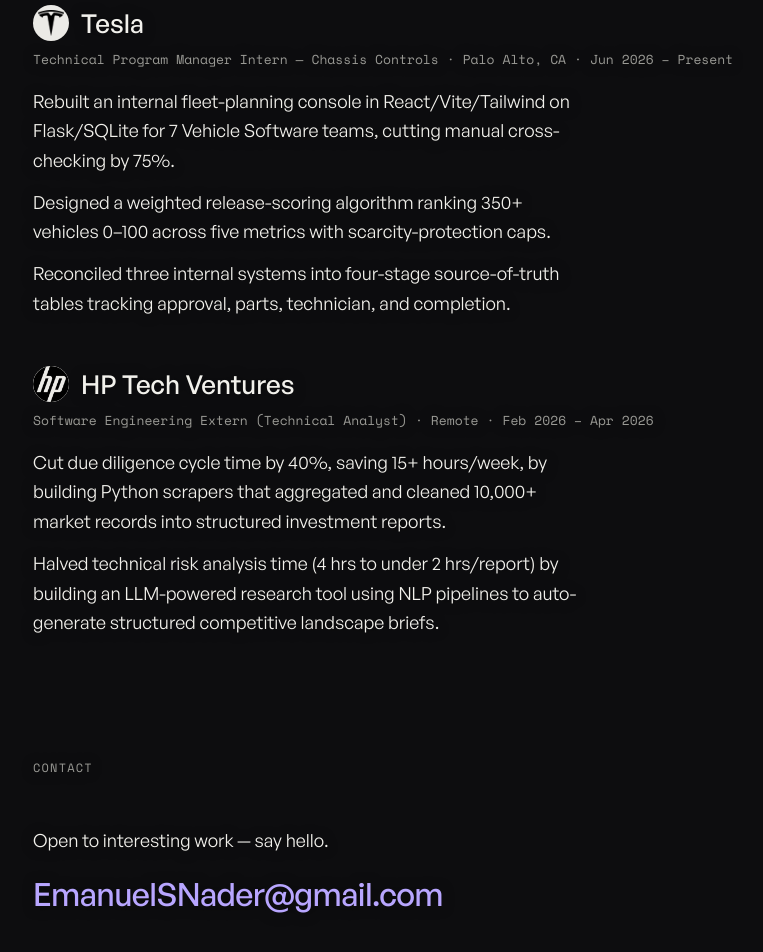
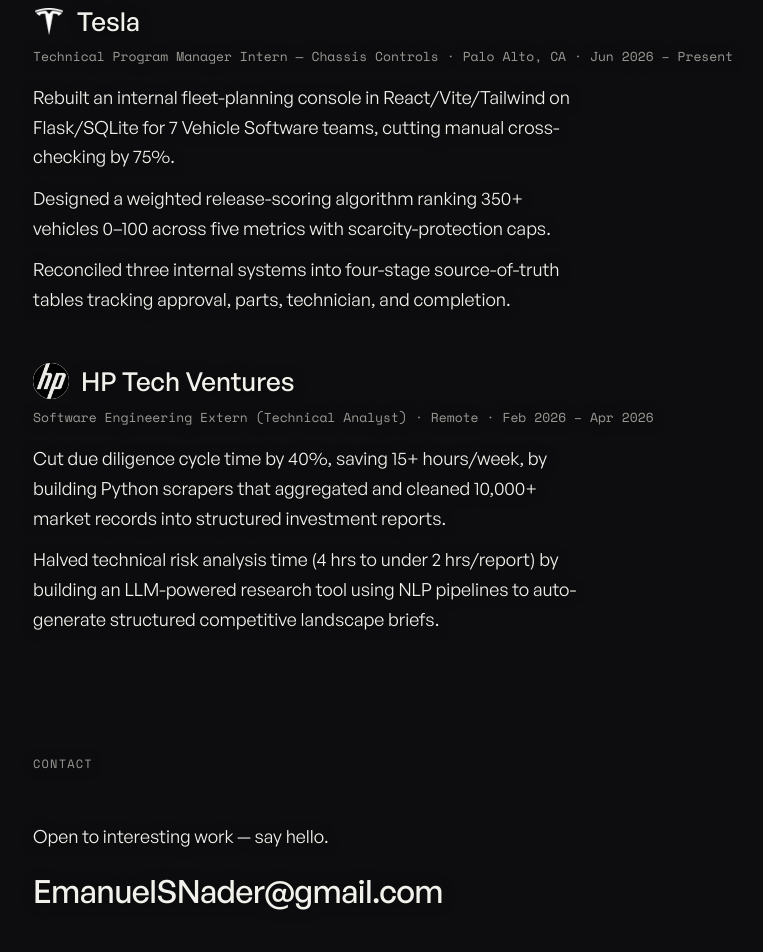
Before and after one commit to EmanuelNader/portfolio, a Next.js app: page / in a window 1280 px wide. Shown: the part 1358-2310 px from the top of the page, without its empty margins (251-1014 px from the left). Built offline with nearby package versions, Linux system fonts and the light colour scheme.

Commit message:
Polish experience logos and contact email color.

```diff
--- a/app/globals.css
+++ b/app/globals.css
@@ -177,22 +177,32 @@ ul {
 .experience-logo-wrap {
   display: grid;
   place-items: center;
+  width: 32px;
+  height: 32px;
+  flex-shrink: 0;
+}
+
+.experience-logo {
+  width: 28px;
+  height: 28px;
+  object-fit: contain;
+  display: block;
+}
+
+/* Black Tesla PNG → white on the dark page (no tile behind it). */
+.experience-logo[alt="Tesla"] {
+  filter: invert(1);
+}
+
+/* HP keeps the light circular tile so the black mark reads cleanly. */
+.experience-logo-wrap:has(.experience-logo[alt="HP"]) {
   width: 36px;
   height: 36px;
-  flex-shrink: 0;
   border-radius: 50%;
   background: #ebeae6;
   overflow: hidden;
 }
 
-.experience-logo {
-  width: 72%;
-  height: 72%;
-  object-fit: contain;
-  display: block;
-}
-
-/* HP mark is already a filled circle — let it fill the tile (no inner square). */
 .experience-logo[alt="HP"] {
   width: 100%;
   height: 100%;
@@ -227,7 +237,7 @@ ul {
   font-size: 32px;
   font-weight: 500;
   letter-spacing: -0.02em;
-  color: var(--accent);
+  color: var(--text);
   line-height: 1.2;
 }
 
```
